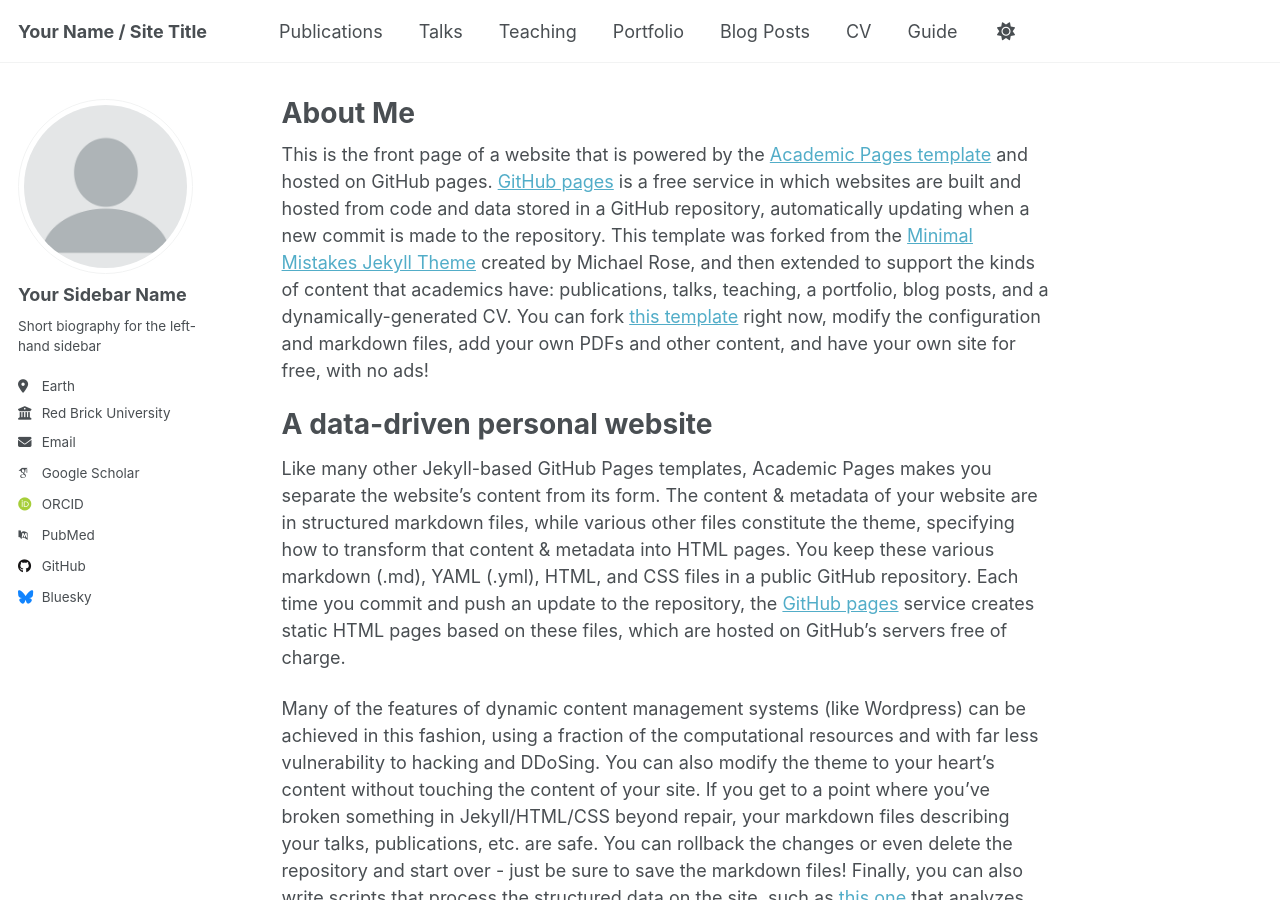
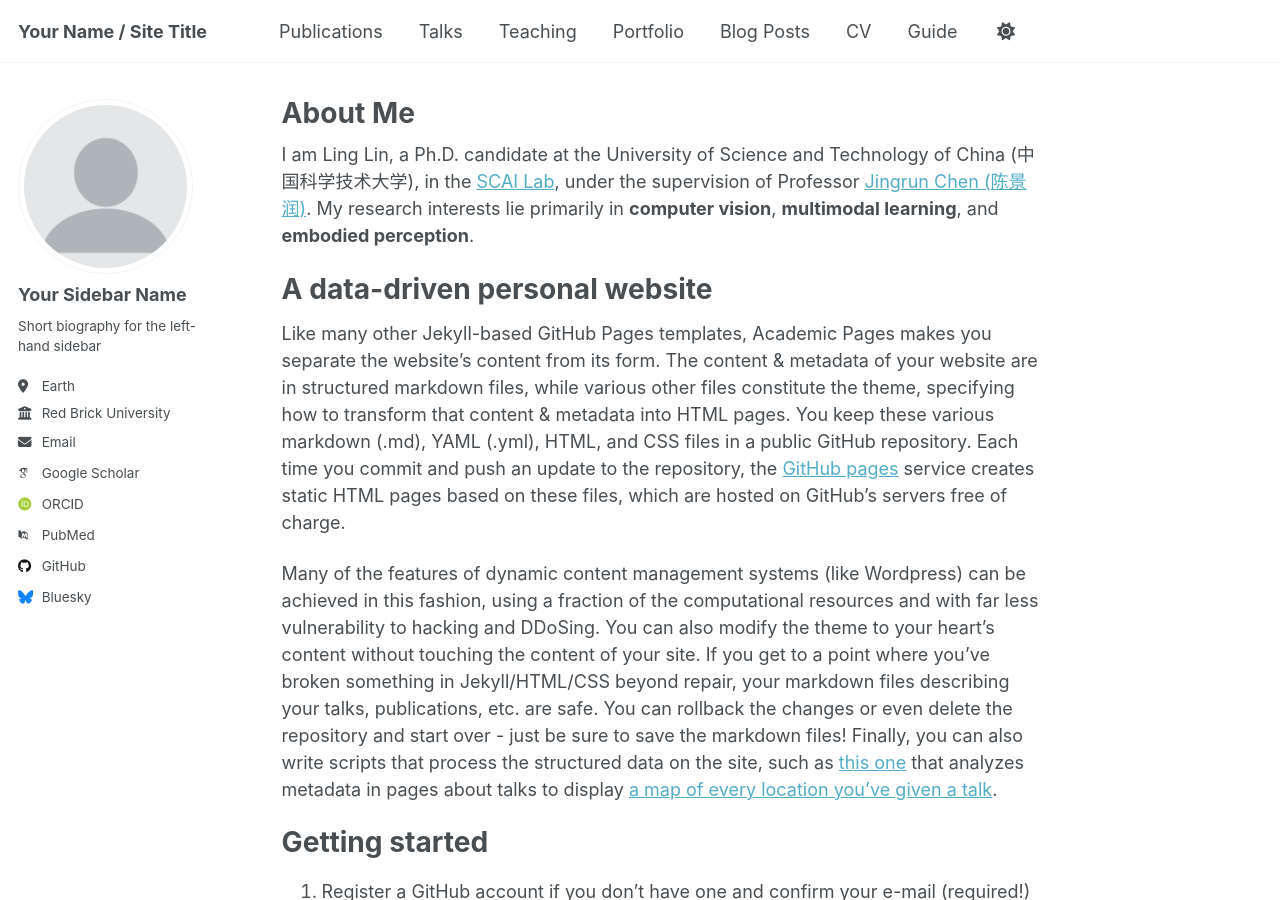
Before and after one commit to LingLin-ll/LingLin-ll.github.io, a Jekyll site: the page built from _pages/about.md, in a window 1280 px wide and 900 px high. Built offline with Jekyll 4.4.1, drawn with Linux system fonts in a browser that asks for light colours; some web fonts are replaced.

Commit message:
Update about.md

```diff
--- a/_pages/about.md
+++ b/_pages/about.md
@@ -7,7 +7,7 @@ redirect_from:
   - /about.html
 ---
 
-This is the front page of a website that is powered by the [Academic Pages template](https://github.com/academicpages/academicpages.github.io) and hosted on GitHub pages. [GitHub pages](https://pages.github.com) is a free service in which websites are built and hosted from code and data stored in a GitHub repository, automatically updating when a new commit is made to the repository. This template was forked from the [Minimal Mistakes Jekyll Theme](https://mmistakes.github.io/minimal-mistakes/) created by Michael Rose, and then extended to support the kinds of content that academics have: publications, talks, teaching, a portfolio, blog posts, and a dynamically-generated CV. You can fork [this template](https://github.com/academicpages/academicpages.github.io) right now, modify the configuration and markdown files, add your own PDFs and other content, and have your own site for free, with no ads!
+I am Ling Lin, a Ph.D. candidate at the University of Science and Technology of China (中国科学技术大学), in the [SCAI Lab](http://scai.sz.ustc.edu.cn/main.htm), under the supervision of Professor [Jingrun Chen (陈景润)](https://sz.ustc.edu.cn/rcdw_show/46.html). My research interests lie primarily in **computer vision**, **multimodal learning**, and **embodied perception**.
 
 A data-driven personal website
 ======
```
